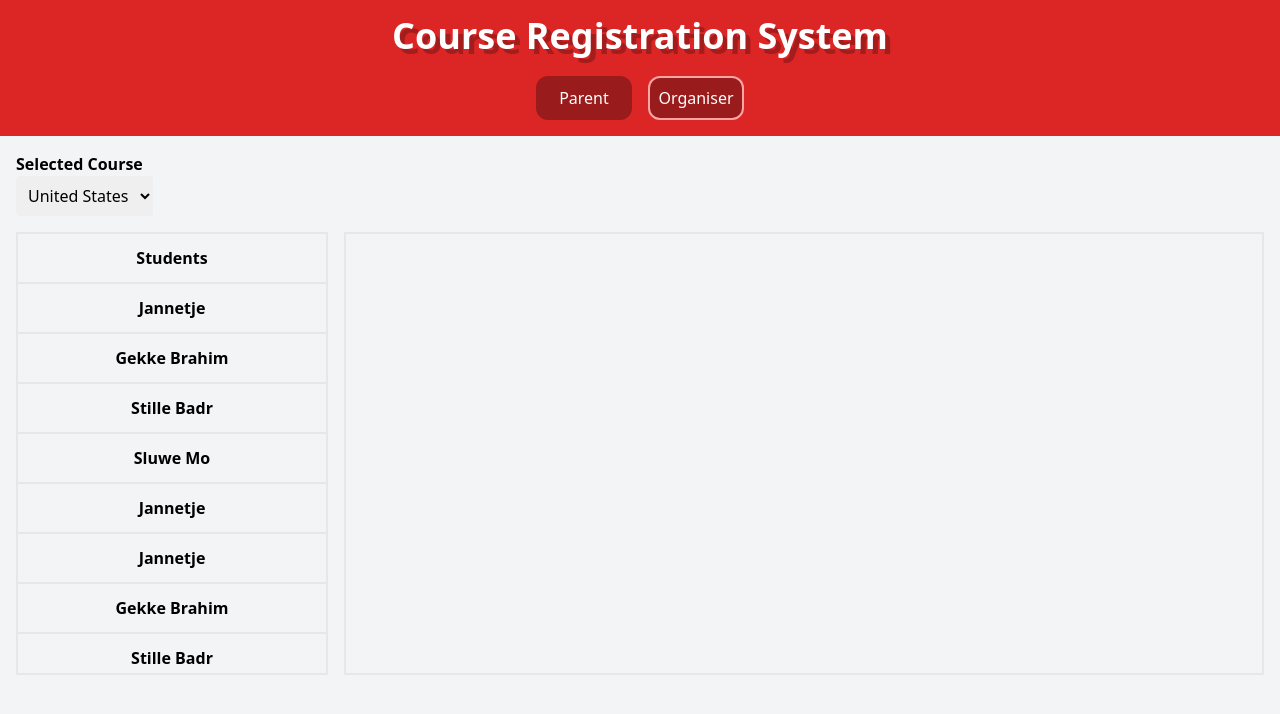
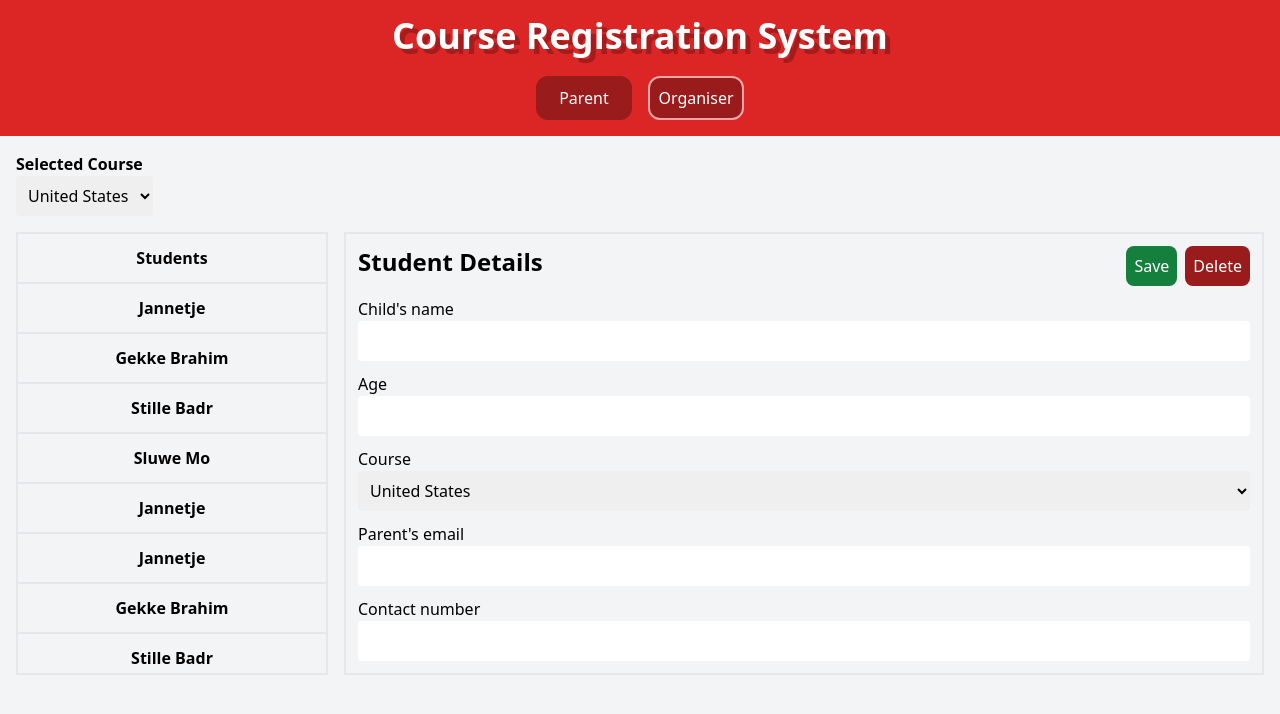
Before and after one commit to Yassin2607/Course_Registration_API, a Vue app in the folder frontend/: page /courses in a window 1280 px wide. Shown: the top 714 px of the page. Built offline with nearby package versions, Linux system fonts and the light colour scheme.

Commit message:
coursedetails and inputfield styling

```diff
--- a/frontend/src/assets/css/main.css
+++ b/frontend/src/assets/css/main.css
@@ -558,6 +558,10 @@ video {
   margin: 1rem;
 }
 
+.m-2 {
+  margin: 0.5rem;
+}
+
 .ml-2 {
   margin-left: 0.5rem;
 }
@@ -582,16 +586,8 @@ video {
   height: 100vh;
 }
 
-.max-h-full {
-  max-height: 100%;
-}
-
 .max-h-\[80\%\] {
   max-height: 80%;
-}
-
-.max-h-\[100\%\] {
-  max-height: 100%;
 }
 
 .w-1\/3 {
@@ -604,14 +600,6 @@ video {
 
 .flex-1 {
   flex: 1 1 0%;
-}
-
-.flex-none {
-  flex: none;
-}
-
-.flex-grow {
-  flex-grow: 1;
 }
 
 .grow {
@@ -632,6 +620,10 @@ video {
 
 .justify-center {
   justify-content: center;
+}
+
+.justify-between {
+  justify-content: space-between;
 }
 
 .justify-evenly {
@@ -662,12 +654,14 @@ video {
   margin-bottom: calc(2rem * var(--tw-space-y-reverse));
 }
 
+.space-y-1\.5 > :not([hidden]) ~ :not([hidden]) {
+  --tw-space-y-reverse: 0;
+  margin-top: calc(0.375rem * calc(1 - var(--tw-space-y-reverse)));
+  margin-bottom: calc(0.375rem * var(--tw-space-y-reverse));
+}
+
 .overflow-hidden {
   overflow: hidden;
-}
-
-.overflow-y-auto {
-  overflow-y: auto;
 }
 
 .overflow-y-scroll {
@@ -676,6 +670,10 @@ video {
 
 .text-nowrap {
   text-wrap: nowrap;
+}
+
+.rounded-lg {
+  border-radius: 0.5rem;
 }
 
 .rounded-xl {
@@ -704,24 +702,9 @@ video {
   border-color: rgb(153 27 27 / var(--tw-border-opacity));
 }
 
-.border-gray-400 {
-  --tw-border-opacity: 1;
-  border-color: rgb(156 163 175 / var(--tw-border-opacity));
-}
-
-.border-gray-300 {
-  --tw-border-opacity: 1;
-  border-color: rgb(209 213 219 / var(--tw-border-opacity));
-}
-
 .border-b-gray-200 {
   --tw-border-opacity: 1;
   border-bottom-color: rgb(229 231 235 / var(--tw-border-opacity));
-}
-
-.border-b-gray-400 {
-  --tw-border-opacity: 1;
-  border-bottom-color: rgb(156 163 175 / var(--tw-border-opacity));
 }
 
 .bg-gray-100 {
@@ -729,9 +712,9 @@ video {
   background-color: rgb(243 244 246 / var(--tw-bg-opacity));
 }
 
-.bg-red-500 {
+.bg-green-700 {
   --tw-bg-opacity: 1;
-  background-color: rgb(239 68 68 / var(--tw-bg-opacity));
+  background-color: rgb(21 128 61 / var(--tw-bg-opacity));
 }
 
 .bg-red-600 {
@@ -826,6 +809,11 @@ video {
   background-color: rgb(209 213 219 / var(--tw-bg-opacity));
 }
 
+.hover\:bg-green-800:hover {
+  --tw-bg-opacity: 1;
+  background-color: rgb(22 101 52 / var(--tw-bg-opacity));
+}
+
 .hover\:bg-red-900:hover {
   --tw-bg-opacity: 1;
   background-color: rgb(127 29 29 / var(--tw-bg-opacity));
@@ -836,6 +824,26 @@ video {
     width: 25%;
   }
 
+  .sm\:flex-row {
+    flex-direction: row;
+  }
+
+  .sm\:flex-col {
+    flex-direction: column;
+  }
+
+  .sm\:space-y-1\.5 > :not([hidden]) ~ :not([hidden]) {
+    --tw-space-y-reverse: 0;
+    margin-top: calc(0.375rem * calc(1 - var(--tw-space-y-reverse)));
+    margin-bottom: calc(0.375rem * var(--tw-space-y-reverse));
+  }
+
+  .sm\:space-y-1 > :not([hidden]) ~ :not([hidden]) {
+    --tw-space-y-reverse: 0;
+    margin-top: calc(0.25rem * calc(1 - var(--tw-space-y-reverse)));
+    margin-bottom: calc(0.25rem * var(--tw-space-y-reverse));
+  }
+
   .sm\:text-4xl {
     font-size: 2.25rem;
     line-height: 2.5rem;
--- a/frontend/src/components/CourseDetail.vue
+++ b/frontend/src/components/CourseDetail.vue
@@ -5,16 +5,51 @@ export default {
 </script>
 
 <template>
-  <div class="border-2 border-gray-200">
-    <div>
-
+  <div class="flex flex-col justify-between border-2 border-gray-200 p-3">
+    <div class="flex flex-row justify-between">
+      <div>
+        <h1 class="font-bold text-2xl">Student Details</h1>
+      </div>
+      <div class="flex flex-col sm:flex-row text-white">
+        <a class="bg-green-700 rounded-lg p-2 ml-2 text-center hover:bg-green-800 hover:cursor-pointer">Save</a>
+        <a class="bg-red-800 rounded-lg p-2 ml-2 text-center hover:bg-red-900 hover:cursor-pointer">Delete</a>
+      </div>
     </div>
     <div>
-
+      <label for="name">Child's name</label>
+      <input type="text" id="name" class="block" autocomplete="off">
+    </div>
+    <div>
+      <label for="age">Age</label>
+      <input type="number" id="age" name="age" class="block decoration-0">
+    </div>
+    <div>
+      <label for="course">Course</label>
+      <div class="text-black">
+        <select id="course" name="course">
+          <option>United States</option>
+          <option>Canada</option>
+          <option>Mexico</option>
+        </select>
+      </div>
+    </div>
+    <div>
+      <label for="email">Parent's email</label>
+      <input type="email" id="email" name="email" class="block">
+    </div>
+    <div>
+      <label for="tel">Contact number</label>
+      <input type="tel" id="tel" name="tel" class="block">
     </div>
   </div>
 </template>
 
 <style scoped>
-
+input, select{
+  color: black;
+  padding: 0.5rem;
+  font-size: 1rem;
+  border-radius: 0.25rem;
+  width: 100%;
+}
 </style>
```
